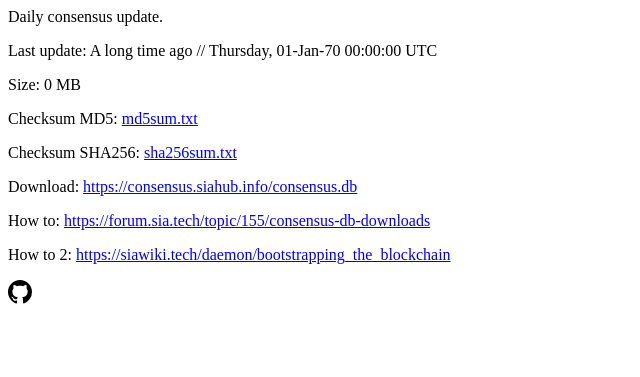
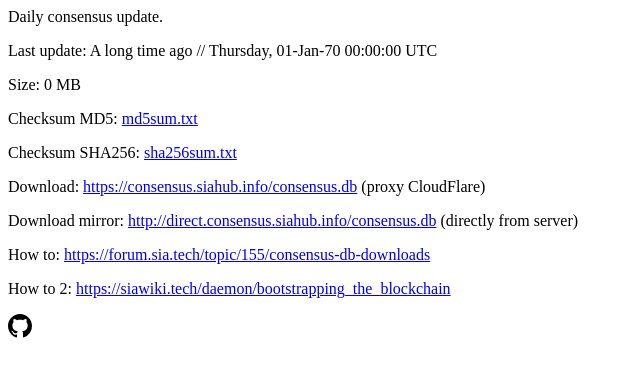
Before and after one commit to SiaHubLab/consensus.siahub.info, a PHP site: page / in a window 1280 px wide. Shown: the top 377 px of the page, without its empty margins (0-640 px from the left). Run offline with PHP 8.4, Linux system fonts and the light colour scheme.

Commit message:
direct mirror

```diff
--- a/index.php
+++ b/index.php
@@ -16,7 +16,8 @@
 <p>Checksum MD5: <?=explode(' ', file_get_contents('./md5sum.txt'))[0]?> <a href="/md5sum.txt">md5sum.txt</a></p>
 <p>Checksum SHA256: <?=explode(' ', file_get_contents('./sha256sum.txt'))[0]?> <a href="/sha256sum.txt">sha256sum.txt</a></p>
 
-<p>Download: <a href="/consensus.db">https://consensus.siahub.info/consensus.db</a></p>
+<p>Download: <a href="/consensus.db">https://consensus.siahub.info/consensus.db</a> (proxy CloudFlare)</p>
+<p>Download mirror: <a href="http://direct.consensus.siahub.info/consensus.db">http://direct.consensus.siahub.info/consensus.db</a> (directly from server)</p>
 
 <p>How to: <a href="https://forum.sia.tech/topic/155/consensus-db-downloads">https://forum.sia.tech/topic/155/consensus-db-downloads</a></p>
 <p>How to 2: <a href="https://siawiki.tech/daemon/bootstrapping_the_blockchain">https://siawiki.tech/daemon/bootstrapping_the_blockchain</a></p>
```
